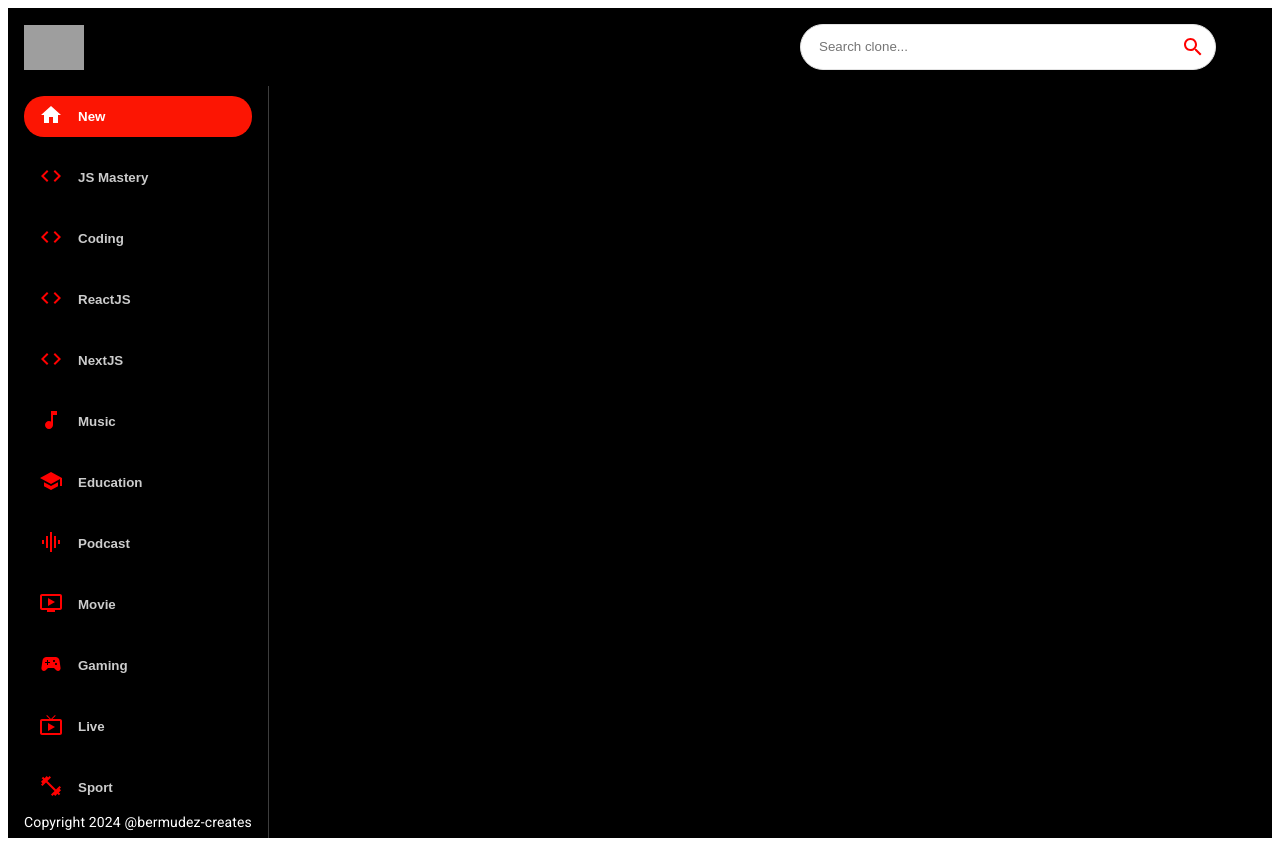
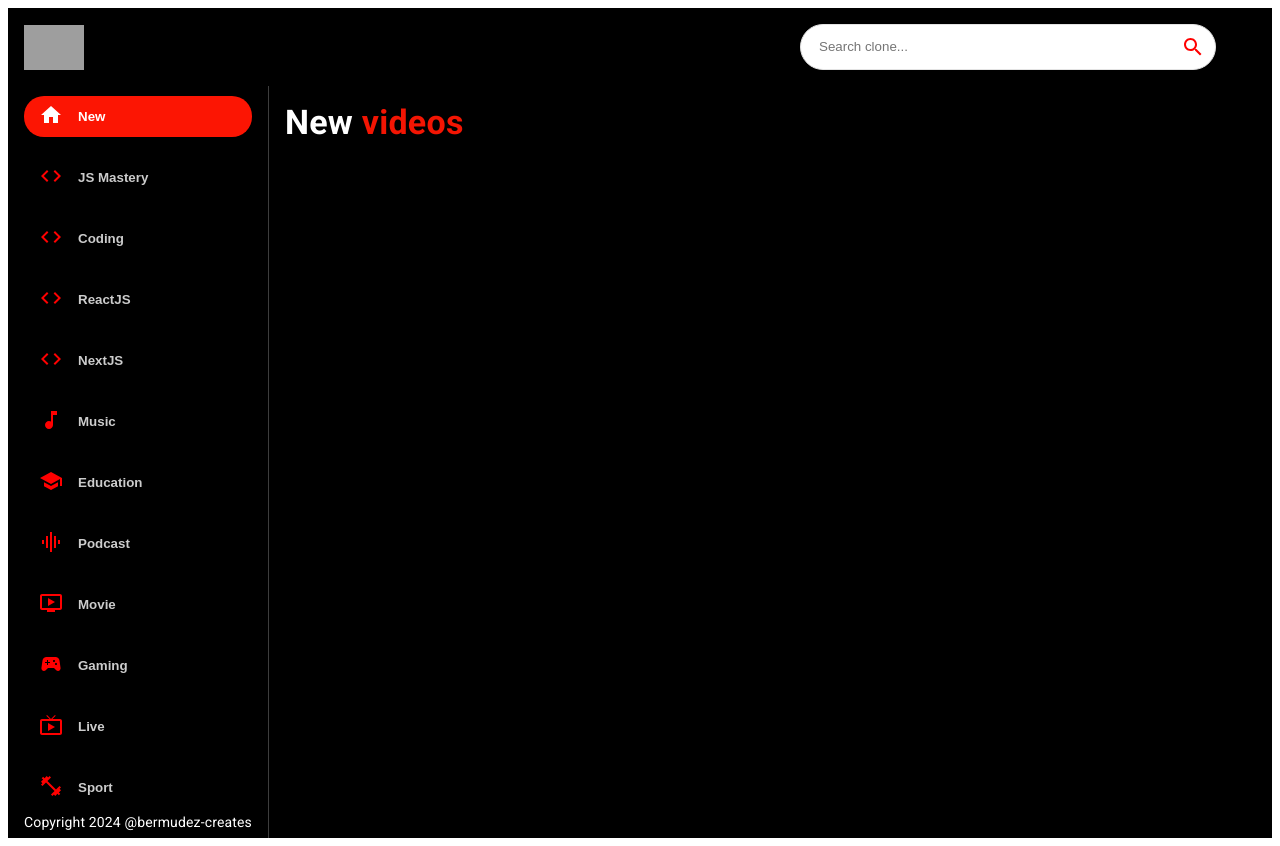
Before and after one commit to bermudez-creates/youtube_clone, a React (Create React App) app: page / in a window 1280 px wide. Built offline with nearby package versions, Linux system fonts and the light colour scheme; grey boxes are pictures that could not be loaded.

Commit message:
Feed layout started

```diff
--- a/src/components/Feed.jsx
+++ b/src/components/Feed.jsx
@@ -1,6 +1,7 @@
 import { useState, useEffect } from 'react';
 import { Box, Stack, Typography } from '@mui/material';
-import Sidebar from './Sidebar';
+import { Sidebar, Videos } from './';
+
 // may need to change {} to ()
 const Feed = () => (
   <Stack sx={{ flexDirection: { sx: 'column', md: 'row' } }}>
@@ -20,6 +21,15 @@
         Copyright 2024 @bermudez-creates
       </Typography>
     </Box>
+
+    <Box p={2} sx={{ overflowY: 'auto', height: '90vh', flex: 2 }}>
+      <Typography variant="h4" fontWeight="bold" mb={2} sx={{ color: 'white' }}>
+        New
+        <span style={{ color: '#F31503 ' }}> videos</span>
+      </Typography>
+
+      <Videos videos={[]} />
+    </Box>
   </Stack>
 );
 
--- /dev/null
+++ b/src/components/Videos.jsx
@@ -0,0 +1,7 @@
+import React from 'react';
+
+const Videos = () => {
+  return <div>Videos</div>;
+};
+
+export default Videos;
--- a/src/components/index.js
+++ b/src/components/index.js
@@ -5,3 +5,4 @@
 export { default as VideoDetail } from './VideoDetail';
 export { default as SearchBar } from './SearchBar';
 export { default as Sidebar } from './Sidebar';
+export { default as Videos } from './Videos';
```
